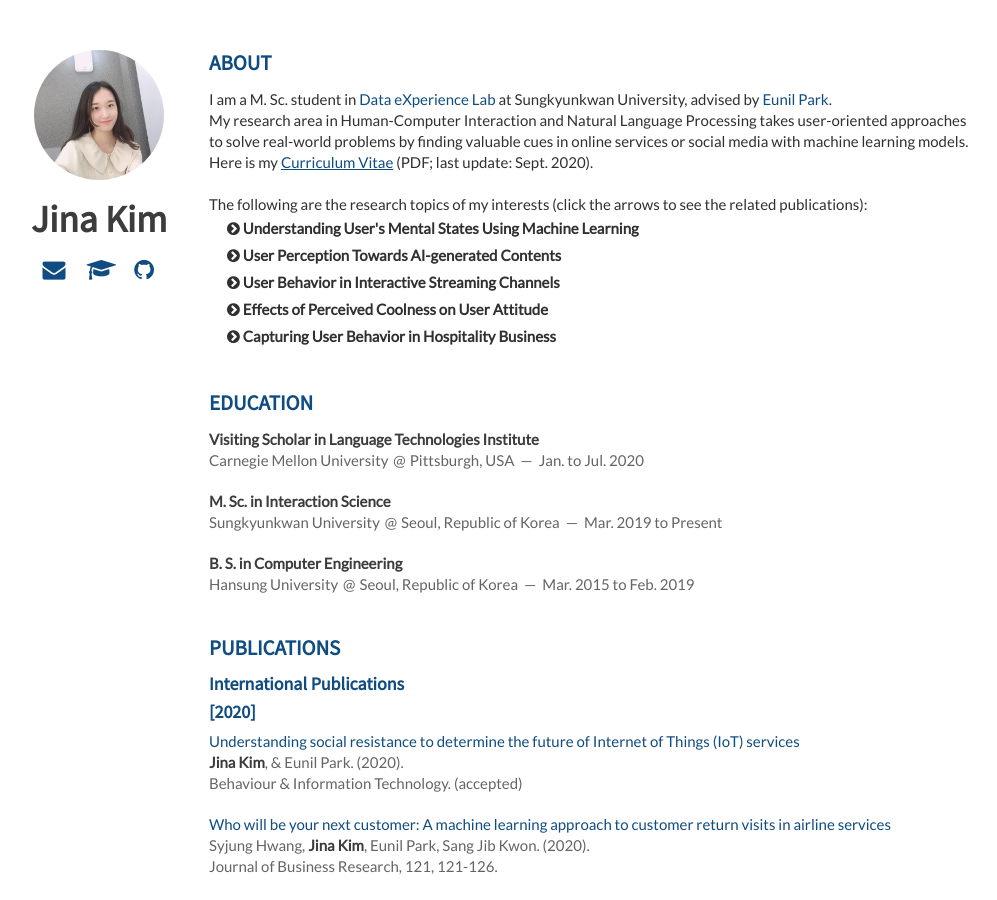
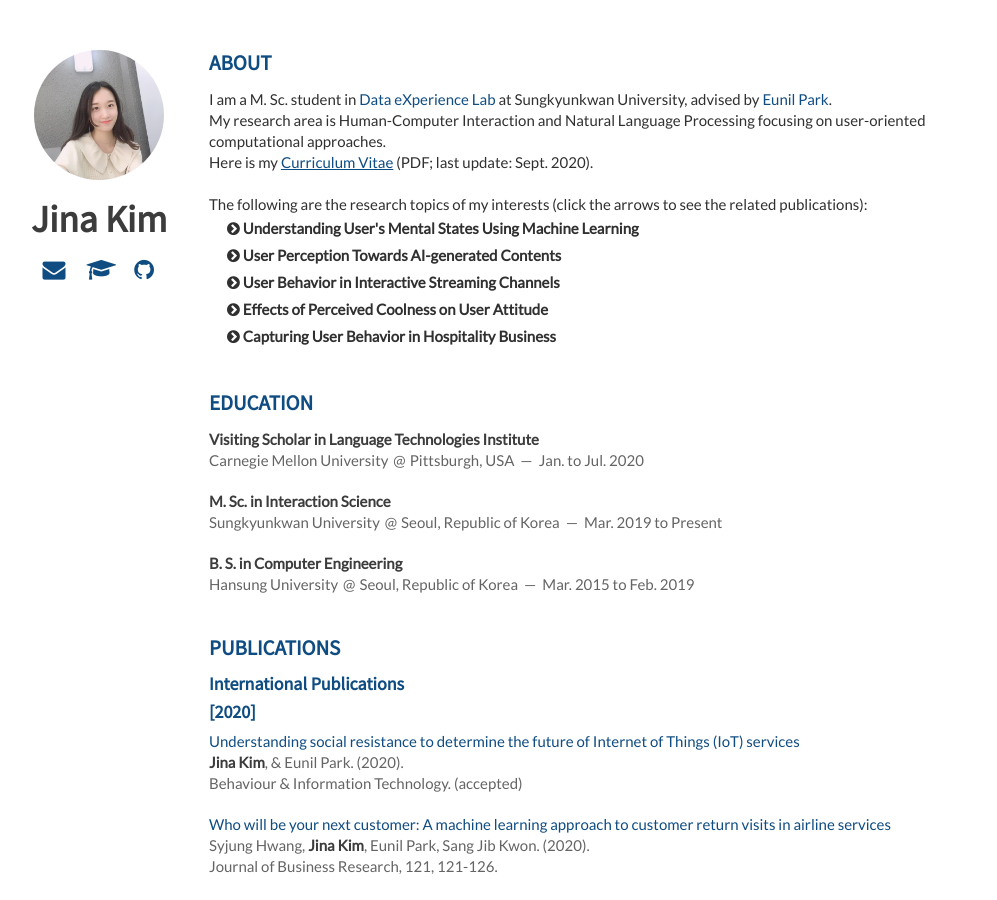
Before and after one commit to Jina-Kim/Jina-Kim.github.io, a Jekyll site: the page built from index.html, in a window 1280 px wide and 900 px high. Shown: the whole window, without its empty margins (151-1148 px from the left). Built offline with Jekyll 4.4.1, drawn with Linux system fonts in a browser that asks for light colours; nearby versions of some CDN libraries; the list of posts is cut into pages by our own code.

Commit message:
Update about.html

```diff
--- a/_includes/about.html
+++ b/_includes/about.html
@@ -3,7 +3,7 @@
     <article>
         <p>
           I am a M. Sc. student in <a href="http://dsl.skku.edu">Data eXperience Lab</a> at Sungkyunkwan University, advised by <a href="http://eunilpark.com">Eunil Park</a>. </br>
-          My research area in Human-Computer Interaction and Natural Language Processing takes user-oriented approaches to solve real-world problems by finding valuable cues in online services or social media with machine learning models.</br>
+          My research area is Human-Computer Interaction and Natural Language Processing focusing on user-oriented computational approaches.</br>
           Here is my <a href='/Jina_Kim_CV.pdf' style="text-decoration: underline">Curriculum Vitae</a> (PDF; last update: Sept. 2020).
 
         </br></br>
```
